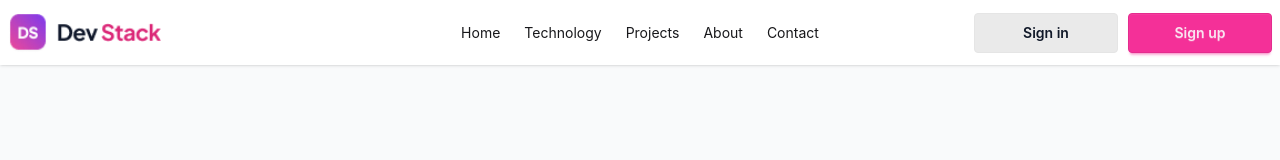
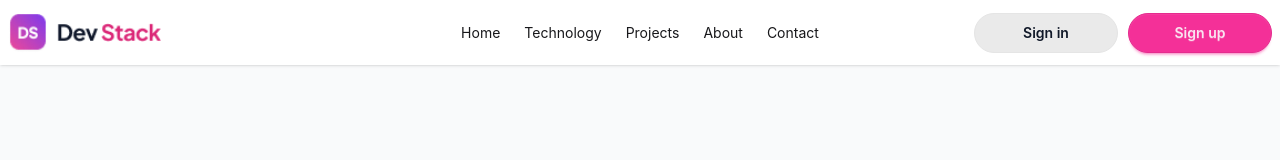
Before and after one commit to mobarok6042/dev-stack, a React (Vite) app: page / in a window 1280 px wide. Shown: the top 160 px of the page. Built offline with nearby package versions, Linux system fonts and the light colour scheme.

Commit message:
did some final touch

```diff
--- a/src/components/Navbar.jsx
+++ b/src/components/Navbar.jsx
@@ -39,10 +39,10 @@ const Navbar = () => {
             </ul>
           </div>
           <div className="navbar-end gap-2.5">
-            <button type="button" className="btn btn-soft text-gray-900 w-12 md:w-36">
+            <button type="button" className="btn btn-soft text-gray-900 w-12 md:w-36 rounded-3xl">
               Sign in
             </button>
-            <button type="button" className="btn btn-secondary w-12 md:w-36">
+            <button type="button" className="btn btn-secondary w-12 md:w-36 rounded-3xl">
               Sign up
             </button>
           </div>
```
